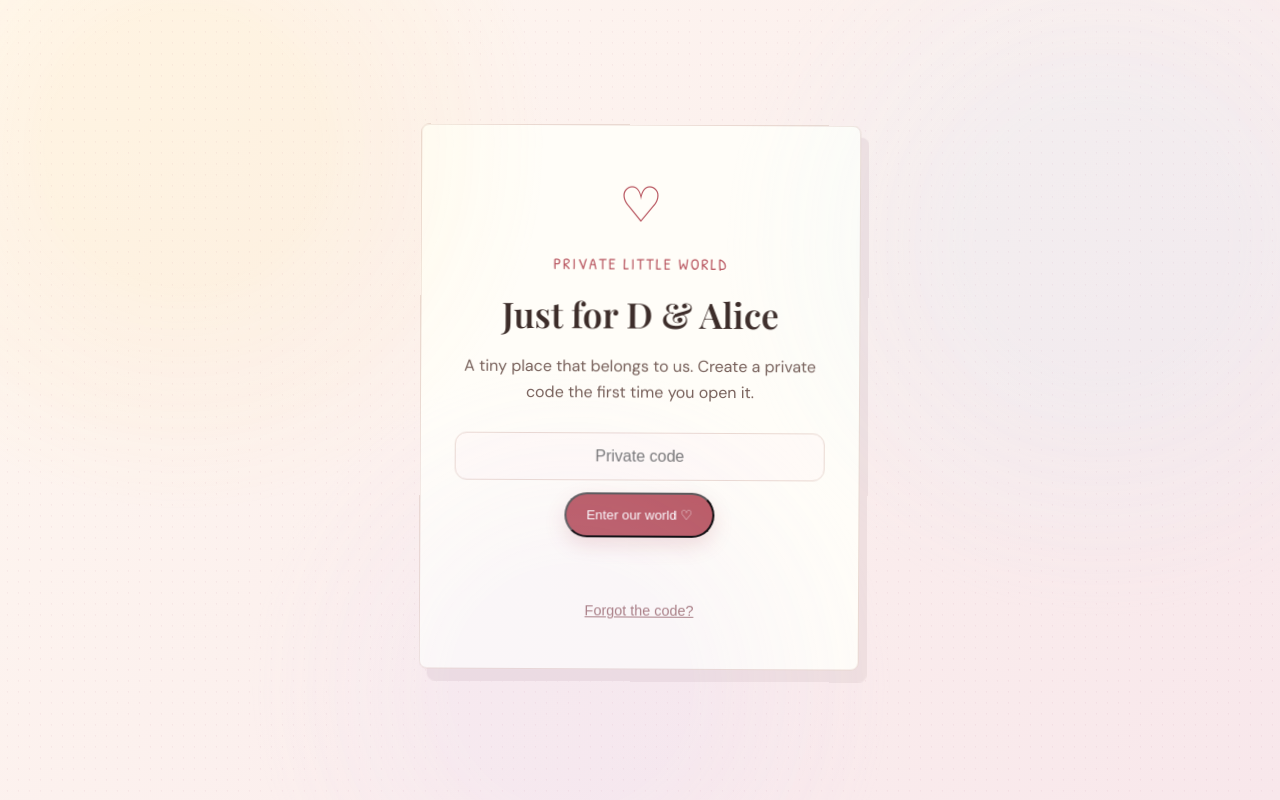
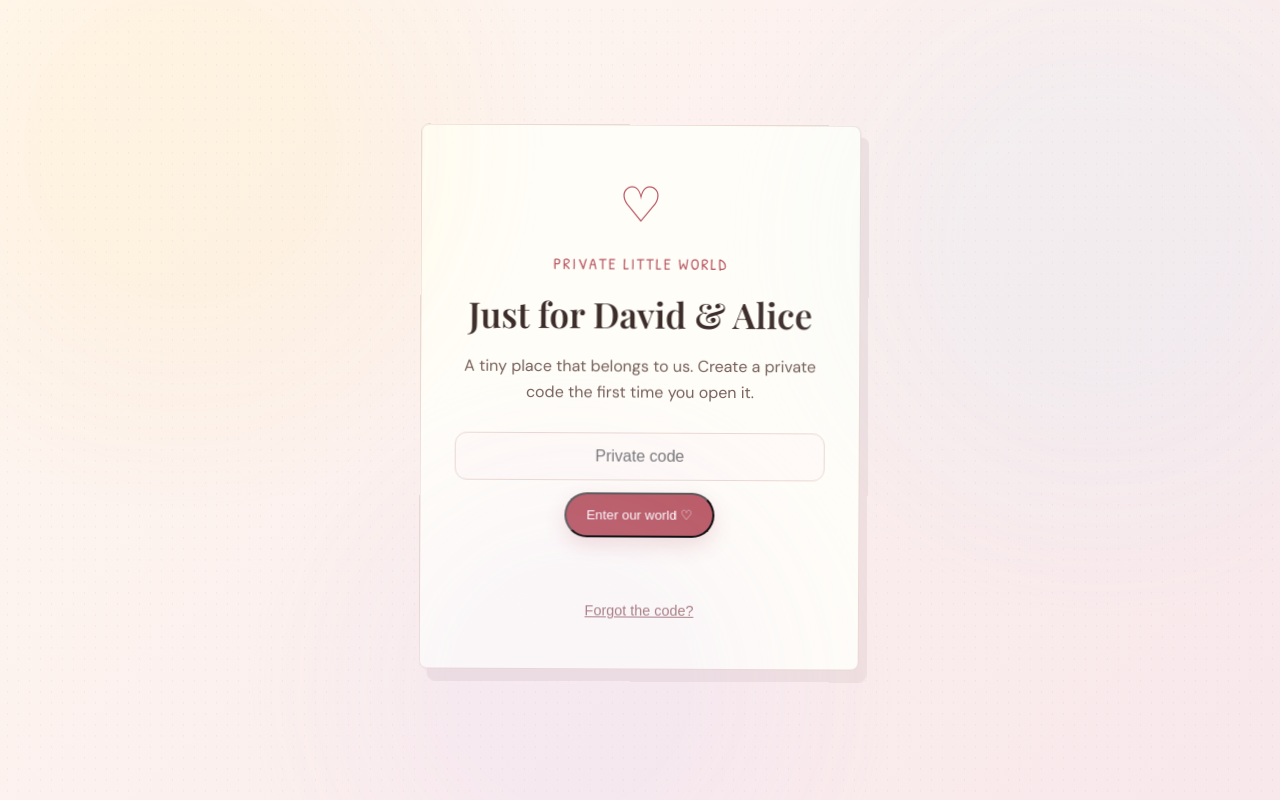
Before and after one commit to oifelixcumerebro/our-little-world, a plain HTML site: page index.html in a window 1280 px wide. Drawn offline with nearby package versions, Linux system fonts and the light colour scheme.

Commit message:
Test update

```diff
--- a/index.html
+++ b/index.html
@@ -14,7 +14,7 @@
   <div class="lock-card">
     <div class="lock-heart">♡</div>
     <p class="eyebrow">PRIVATE LITTLE WORLD</p>
-    <h1>Just for D & Alice</h1>
+    <h1>Just for David & Alice</h1>
     <p id="lockIntro">A tiny place that belongs to us. Create a private code the first time you open it.</p>
     <input id="pin" type="password" inputmode="numeric" maxlength="12" placeholder="Private code">
     <button class="primary" onclick="unlock()">Enter our world ♡</button>
```
